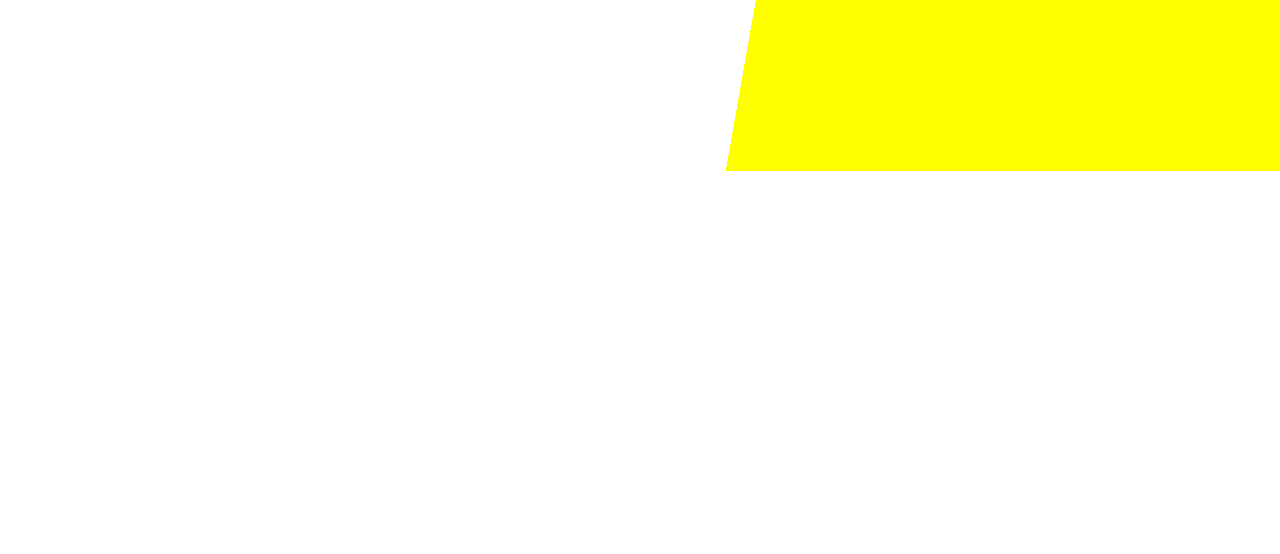
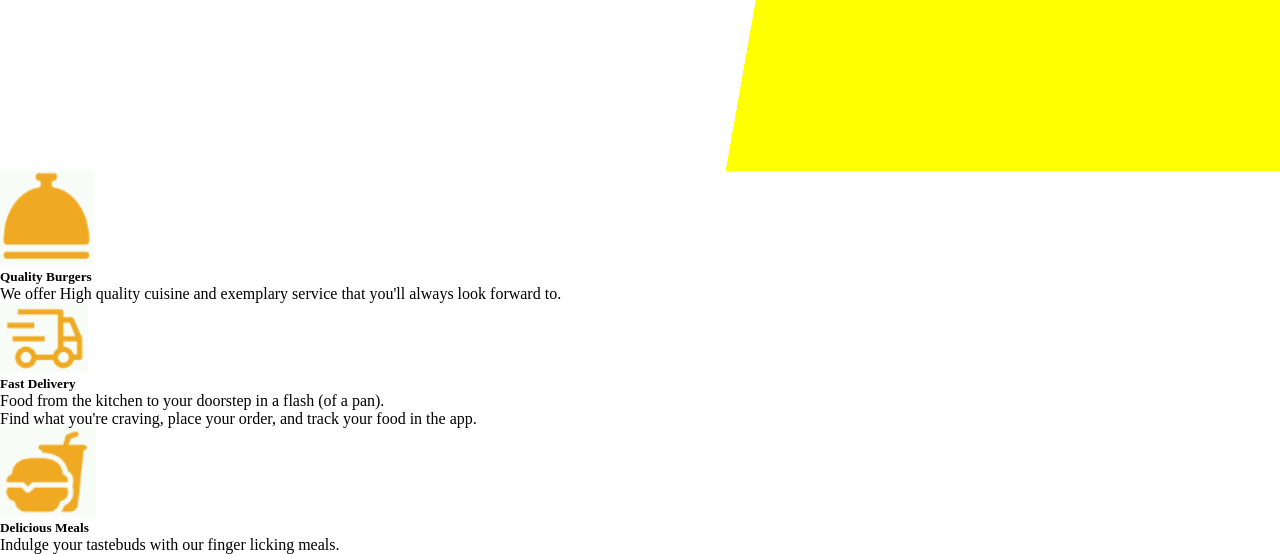
Before and after one commit to faithremo/burger-palace, a plain HTML site: page index.html in a window 1280 px wide. Shown: the part 429-983 px from the top of the page. Before the commit the page ends 800 px from the top, so only its background shows below. Drawn offline with Linux system fonts and the light colour scheme.

Commit message:
adding the services-section page

```diff
--- a/index.html
+++ b/index.html
@@ -48,6 +48,28 @@
 
     </div>
 
+     <!-- Begin #services-section -->
+
+     <div class="container" id="Offers">
+        <div class="grid-container">
+            <img src="images/quality.PNG">
+            <h5>Quality Burgers</h5>
+            <p>We offer High quality cuisine and exemplary service that you'll always look forward to.</p>
+        </div>
+
+        <div class="mid-container">
+            <img src="images/delivery.PNG">
+            <h5>Fast Delivery</h5>
+            <p>Food from the kitchen to your doorstep in a flash (of a pan). <br> Find what you're craving, place your order, and track your food in the app.</p>
+        </div>
+
+        <div class="grid-container">
+            <img src="images/meals.PNG">
+            <h5>Delicious Meals</h5>
+            <p>Indulge your tastebuds with our finger licking meals.</p>
+        </div>
+    </div>
+
 
 </body>
 </html>
```
